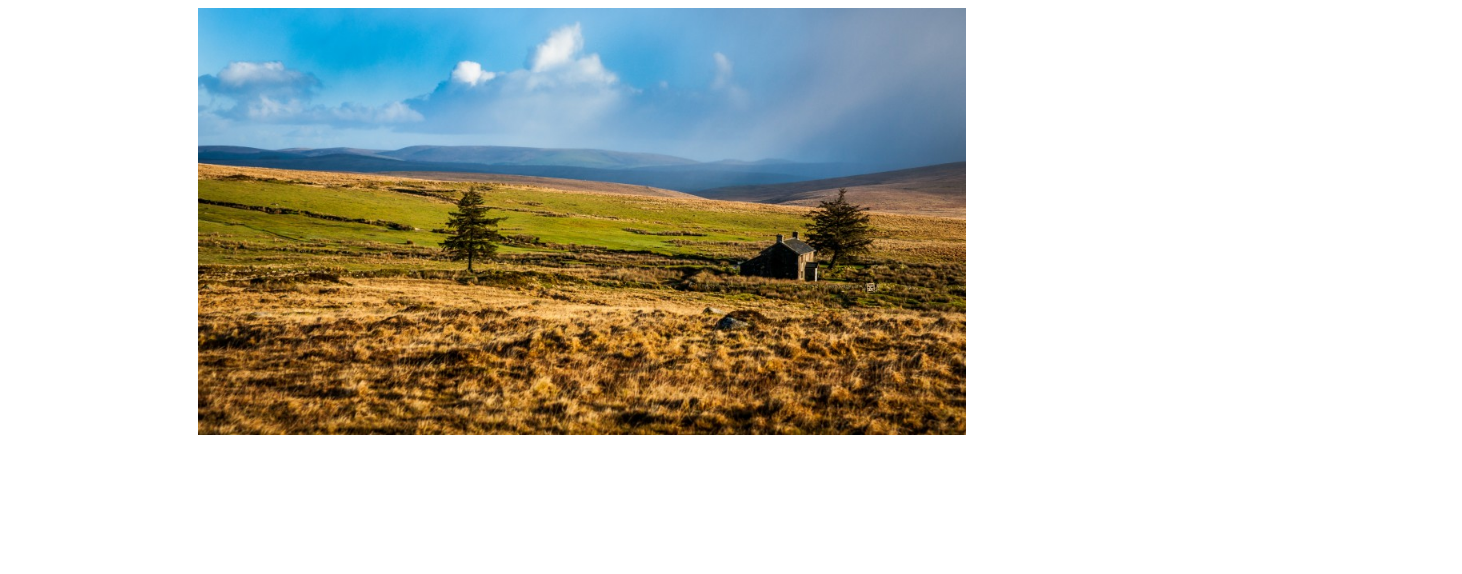
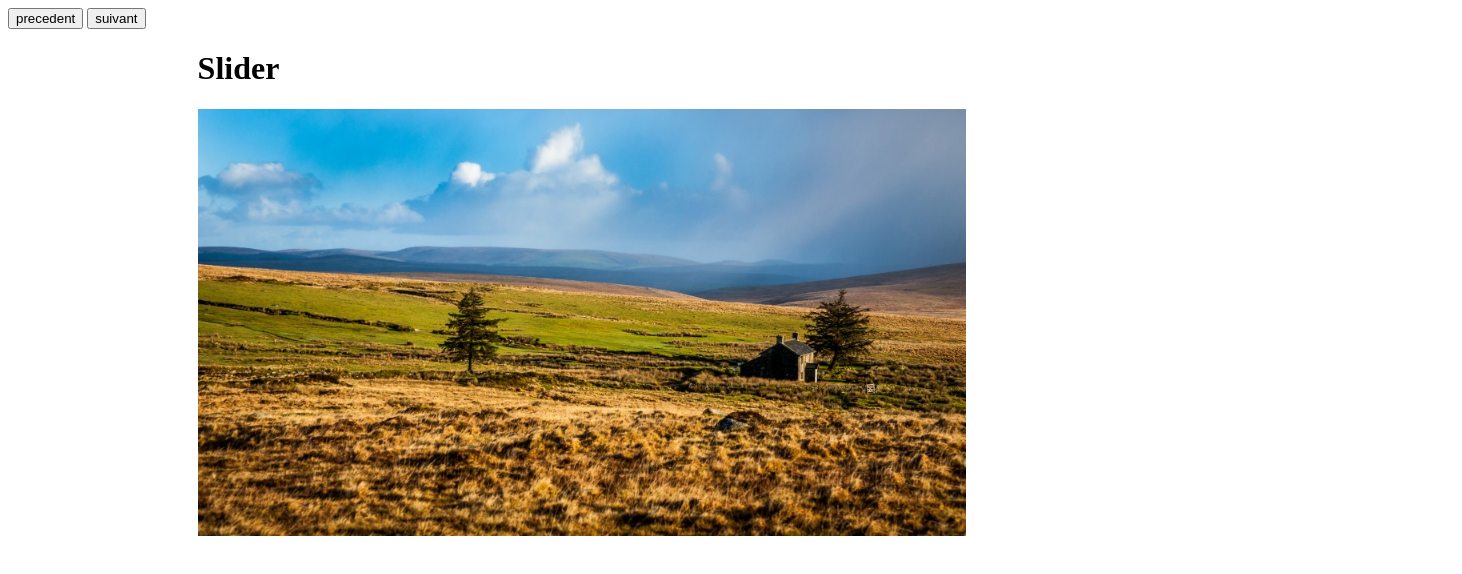
Before and after one commit to Youss06/JS-Slider, a plain HTML site: page index.html in a window 1280 px wide. Shown: the whole page, 1462 px wide, since content can reach past the window. Drawn offline with Linux system fonts and the light colour scheme.

Commit message:
Add button

```diff
--- a/css/main.css
+++ b/css/main.css
@@ -1,4 +1,4 @@
-div {
+.images {
   width: 100%;
   margin-left: 15%;
 }
--- a/index.html
+++ b/index.html
@@ -7,17 +7,18 @@
     <title>Slider</title>
   </head>
   <body>
-<div class="">
+    <main>
+
+      <div>
+        <button type="button" name="button" onclick="precedent()">precedent</button>
+        <button type="button" name="button" onclick="suivant()">suivant</button>
+      </div>
+<div class="images">
+  <h1>Slider</h1>
   <img class="slider"src="img/slider1.jpeg" alt="">
   <img class="slider"src="img/slider2.jpg" alt="">
   <img class="slider"src="img/slider3.jpg" alt="">
 </div>
-<!-- <figcaption>
-<button type="button" name="button" onclick="precedent()">precedent</button>
-<button type="button" name="button" onclick="suivant()">suivant</button>
-
-</figcaption> -->
-
-
+</main>
   </body>
 </html>
--- a/js/main.js
+++ b/js/main.js
@@ -4,7 +4,7 @@ var index = 0 ;
 setInterval(suivant, 2000);
 
 function suivant(){
-  // console.log(index);
+  console.log(index);
   images[index].style.display="none";
   if (index==images.length-1) {
     index=0;
```
